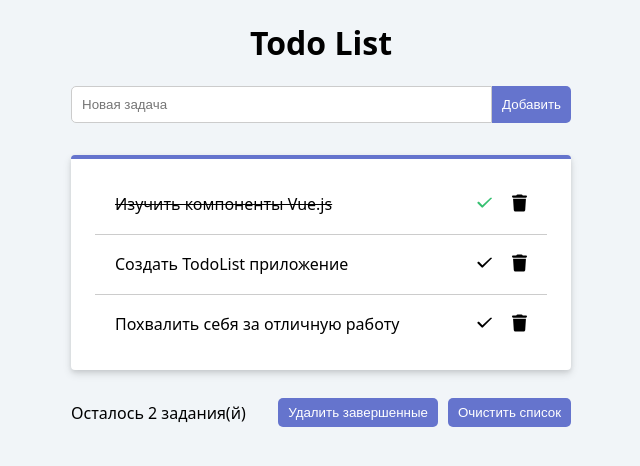
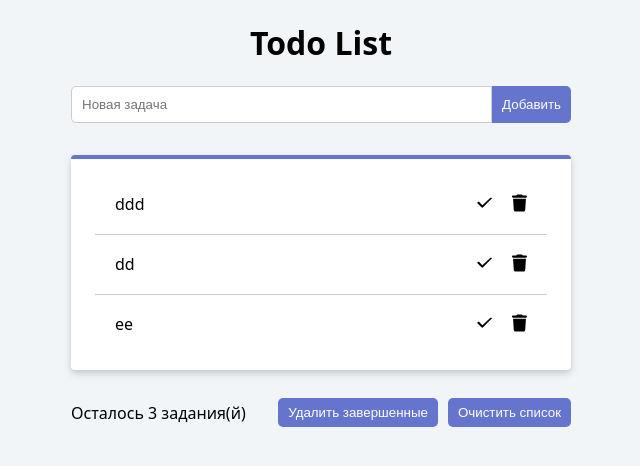
Before and after one commit to EllieWhite/vue-project, a Vue app: page / in a window 1280 px wide. Shown: the top 466 px of the page, without its empty margins (319-959 px from the left). Built offline with nearby package versions, Linux system fonts and the light colour scheme; data requests are answered from the project's data file.

Commit message:
реализация API для списка

```diff
--- /dev/null
+++ b/db.json
@@ -0,0 +1,19 @@
+{
+  "todos": [
+    {
+      "id": "Mon Oct 27 2025 19:21:53 GMT+0300 (Moscow Standard Time)",
+      "text": "ddd",
+      "completed": false
+    },
+    {
+      "id": "Mon Oct 27 2025 19:22:37 GMT+0300 (Moscow Standard Time)",
+      "text": "dd",
+      "completed": false
+    },
+    {
+      "id": "Mon Oct 27 2025 19:22:38 GMT+0300 (Moscow Standard Time)",
+      "text": "ee",
+      "completed": false
+    }
+  ]
+}
--- a/src/App.vue
+++ b/src/App.vue
@@ -1,10 +1,9 @@
 <template>
   <div class="container todo-app">
     <h1 class="title">Todo List</h1>
+    <TodoForm @add-todo="addTodo" />
 
-
-    <TodoForm @add-to="handleAddTo" />
-    <TodoList :todos="todos" @remove-todo="removeTodo" />
+    <TodoList :todos="todos" @remove-todo="removeTodo" @complete-todo = "completeTodo" />
 
     <TodoFooter
       v-if="todos.length"
@@ -12,14 +11,18 @@
       @clear-completed="clearCompleted"
       @clear-all="clearAll"
     />
+    <div v-if="error">Загрузка...</div>
+    <div v-show="isLoading">Произошла ошибка:</div>
   </div>
 </template>
 
 <script setup>
-import { reactive, computed, ref } from 'vue'
+
+import { reactive, computed, onMounted, ref } from 'vue'
+import TodoForm from './components/TodoForm.vue'
 import TodoList from './components/TodoList.vue'
 import TodoFooter from './components/TodoFooter.vue'
-import TodoForm from './components/TodoForm.vue'
+import { useFetch } from './composables/useFetch'
 
   const todos = reactive([
     { id: 1, text: 'Изучить компоненты Vue.js', completed: true },
@@ -27,14 +30,81 @@ const todos = reactive([
     { id: 3, text: 'Похвалить себя за отличную работу', completed: false },
   ])
 
-const removeTodo = (index) => {
-  todos.splice(index, 1)
-}
+  // const addTodo = (newTodo) => {
+  //   todos.push({ id: Date.now(), text: newTodo, completed: false })
+  // }
+
+  // const removeTodo = (index) => {
+  //   todos.splice(index, 1)
+  // }
 
   const remainingTodos = computed(() =>
     todos.filter((todo) => !todo.completed).length
   )
 
+  // const clearCompleted = () => {
+  //   for (let i = todos.length - 1; i >= 0; i--) {
+  //     if (todos[i].completed) {
+  //       todos.splice(i, 1)
+  //     }
+  //   }
+  // }
+
+  const clearAll = () => {
+    todos.splice(0, todos.length)
+  }
+
+
+
+  const url = ref('http://localhost:3000/todos');
+  const {isLoading, error, fetchData} = useFetch(url);
+
+  const fetchTodos = async () => {
+    const data = await fetchData('http://localhost:3000/todos');
+    todos.splice(0, todos.length, ...data)
+  }
+
+  const addTodo = async (newTodoText) => {
+    const newTodoId = new Date();
+
+    const newTodo = {
+      "id": newTodoId.toString(),
+      "text": newTodoText,
+      "completed": false
+    }
+
+    fetchData('http://localhost:3000/todos', {
+      method: 'POST',
+      body: newTodo,
+      headers: { 'Content-Type': 'application/json'}
+    }).then(()=> {
+    fetchTodos()
+   });
+  }
+
+  const removeTodo = async (id) => {
+
+    const data = await fetchData(`http://localhost:3000/todos/${id}`, {
+      method: 'DELETE'
+    }).then(()=> {
+    fetchTodos()
+   });
+  }
+
+  const completeTodo = async (id, completed) => {
+    const updateStatus = {
+      "completed": !completed,
+    }
+    const data = await fetchData(`http://localhost:3000/todos/${id}`, {
+      method: 'PATCH',
+      body: updateStatus,
+       headers: { 'Content-Type': 'application/json'}
+    }).then(()=> {
+    fetchTodos()
+   });
+  }
+
+  const clearCompleted = async (todos, i, id) => {
        const clearCompleted = () => {
      for (let i = todos.length - 1; i >= 0; i--) {
       if (todos[i].completed) {
@@ -42,21 +112,17 @@ const clearCompleted = () => {
       }
     }
   }
-
-const clearAll = () => {
-  todos.splice(0, todos.length)
+     const data = await fetchData(`http://localhost:3000/todos/${id}`, {
+      method: 'DELETE'
+    }).then(()=> {
+    fetchTodos()
+   });
   }
 
-  const handleAddTo = (task) => {
-    const newTodo = {
-      id: Date.now(),
-      text: task,
-      completed: false
-    }
-    todos.push(newTodo)
+  onMounted(() => {
+    fetchTodos()
+  })
 
-    console.log(newTodo.id)
-  }
 
 </script>
 
--- a/src/components/TodoForm.vue
+++ b/src/components/TodoForm.vue
@@ -1,21 +1,21 @@
+<template>
+  <form class="form" @submit.prevent="handleSubmit">
+    <div class="form__group form__group--todo">
+      <input class="form-control" type="text" placeholder="Новая задача" v-model.trim="newTodoText"/>
+      <button class="btn btn--add-todo" type="submit">Добавить</button>
+    </div>
+  </form>
+</template>
+
 <script setup>
-    import { ref } from 'vue';
-    const taskValue = ref('')
-    const emit = defineEmits(['add-to'])
+  import { ref } from 'vue'
+  const newTodoText = ref('')
+  const $emit = defineEmits(['add-todo'])
 
-    const addTo = () => {
-        if(taskValue.value !== '') {
-            emit('add-to', taskValue.value);
-            taskValue.value = ''
-        }
+  const handleSubmit = () => {
+    if (newTodoText.value) {
+      $emit('add-todo', newTodoText.value)
+      newTodoText.value = ''
     }
+  }
 </script>
-
-<template>
-    <form class="form">
-      <div class="form__group form__group--todo">
-        <input v-model.trim="taskValue" class="form-control" type="text" placeholder="Новая задача" />
-        <button class="btn btn--add-todo" type="submit" @click.stop.prevent="addTo">Добавить</button>
-      </div>
-    </form>
-</template>
--- a/src/components/TodoList.vue
+++ b/src/components/TodoList.vue
@@ -2,11 +2,11 @@
   <div class="todo-app__main">
     <ul class="todo-list">
       <TodoListItem
-        v-for="(todo, index) in todos"
+        v-for="todo in todos"
         :key="todo.id"
         v-bind="todo"
-        @remove="() => $emit('remove-todo', index)"
-        @complete.once="() => (todo.completed = !todo.completed)"
+        @remove="() => $emit('remove-todo', todo.id)"
+        @complete.once="() => { todo.completed = !todo.completed; $emit('complete-todo', todo.id); }"
       />
     </ul>
     <div class="todo-list__empty" v-if="!todos.length">
--- /dev/null
+++ b/src/composables/useFetch.js
@@ -0,0 +1,31 @@
+import { ref } from "vue";
+export function useFetch() {
+    const isLoading = ref(false);
+    const error = ref('')
+
+    const fetchData = async (url, options = {}) => {
+        isLoading.value = true;
+        error.value = '';
+
+        try {
+            const response = await fetch(url, {
+                ...options,
+                body: options.body ? JSON.stringify(options.body) : null
+            });
+
+            if (!response.ok) {
+                throw new Error('Произошла ошибка')
+            }
+
+            return await response.json();
+        }
+        catch (err) {
+            error.value = err.message;
+        } finally {
+            isLoading.value = false;
+        }
+    }
+
+    return {isLoading, error, fetchData}
+
+}
```
Also changed, not shown: 1 other file (tests, documents, lock files or other folders). Lines whose indentation alone changed are shown as unchanged.
